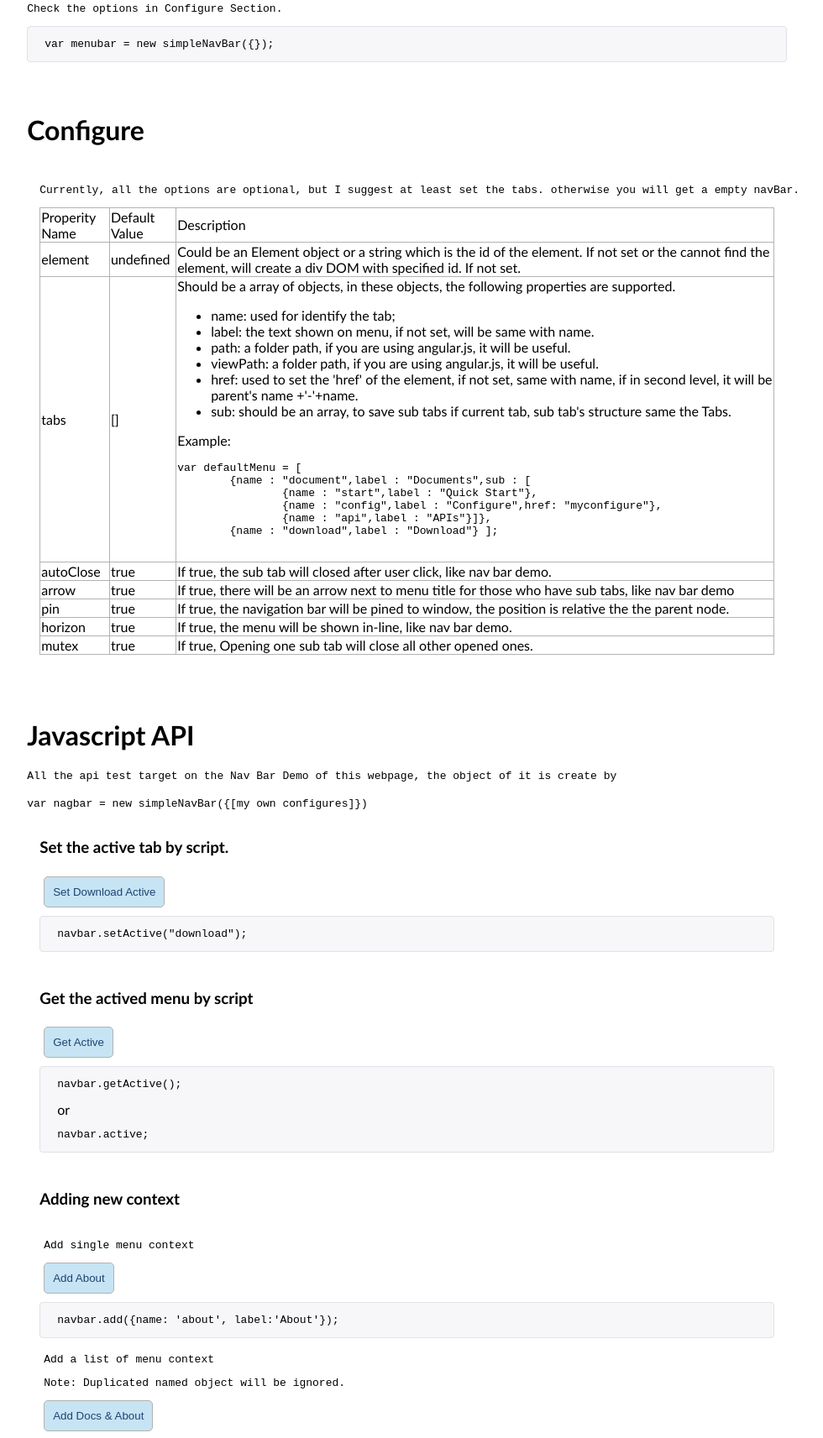
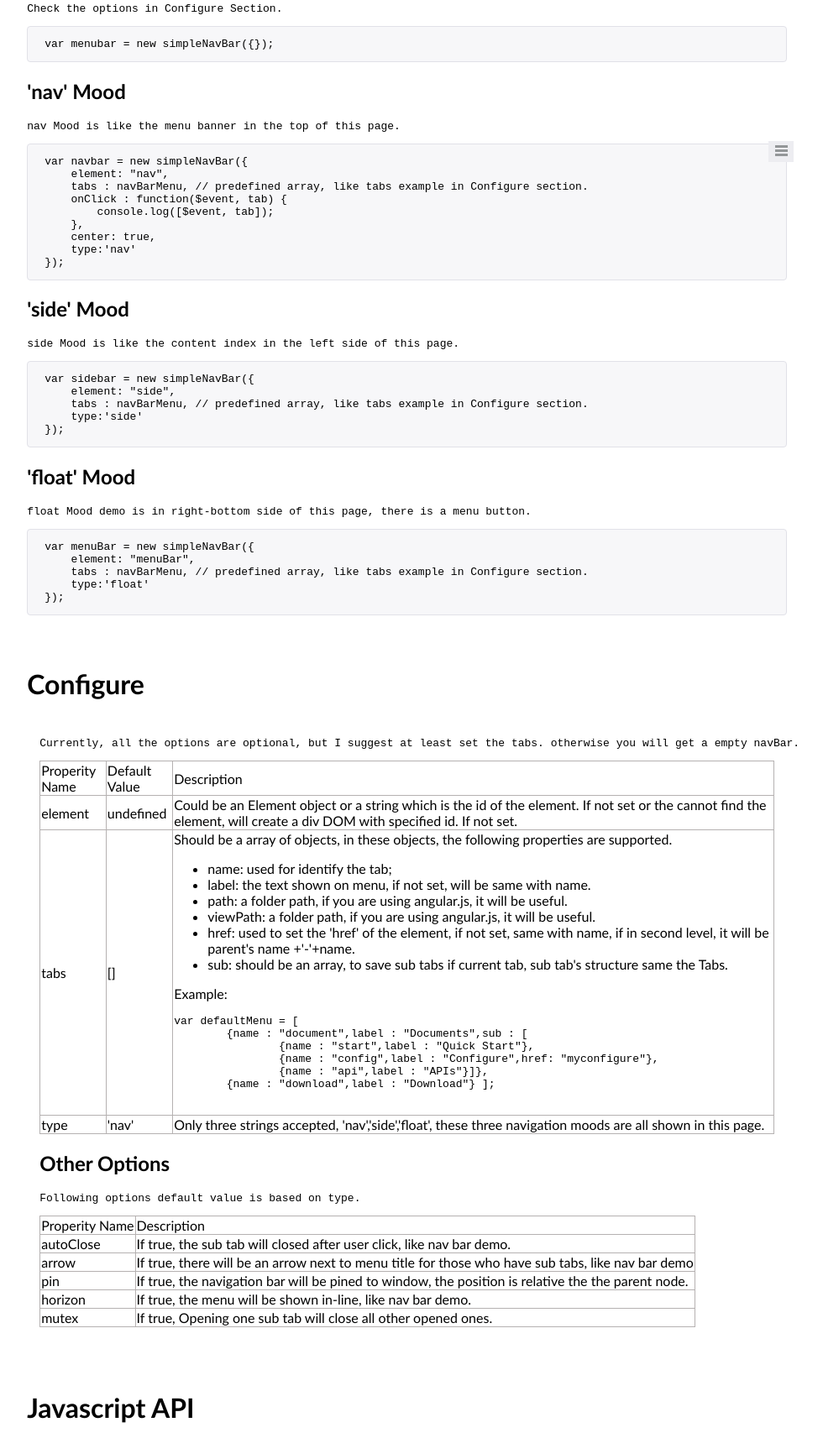
Before and after one commit to SherryXueyingLi/simple-navBar, a website: page index.html in a window 1280 px wide. Shown: the part 532-2245 px from the top of the page at 84% size, without its empty margins (265-1245 px from the left). Drawn offline with Linux system fonts and the light colour scheme.

Commit message:
menu bar modify

```diff
--- a/funcs.js
+++ b/funcs.js
@@ -3,7 +3,7 @@ var navBarMenu = [ {
 		{name : "demo", label : "Demos", sub : [
 			{name : "navbar",label : "Nav Bar"},
 			{name : "sidebar", label : "Side Bar"},
-			{name : "menubar", label : "Menu Bar", href:"demos/menubar.html"},
+			{name : "menubar", label : "Menu Bar"},
 			{name : "diy", label : "DIY"} ]},
 	{name : "download", label : "Download"}];
 var navbar = new simpleNavBar({
@@ -29,6 +29,39 @@ var sidebar = new simpleNavBar({
 		tabs : sideBarMenu,
 		type:'side'
 });
+
+var menubarOnClick = function($event, tabObj){
+	var e = document.createElement("pre");
+	e.textContent = "You just clicked "+tabObj.label;
+	document.getElementById("blackboard").appendChild(e);
+	setTimeout(function(){
+		setTimeout(function(){
+			e.remove();
+		}, 900);
+		e.animate([{opacity: 1},{opacity: 0}],1000);
+	}, 4000);
+};
+
+var menubar = new simpleNavBar({
+	element: 'menuBar',
+	tabs: [
+	{name: 'github', label: 'Github', href:"https://github.com/SherryXueyingLi/simple-navBar"},
+	{name:'js', label:'Javascript', sub:[
+		{name: 'kt', label: 'Knockout'},
+		{name: 'angular', label: 'AngularJs'},
+		{name: 'require', label: 'RequireJs'},
+		{name: 'jquery', label: 'JQuery'},
+		{name: 'boot', label: 'Bootstrapper'}]},
+	{name: 'css', label:'CSS'},
+	{name: 'html', label:'HTML'},
+	{name: 'script', label:'Scripts', sub:[
+		{name:'python', label: 'Python'},
+		{name:'php', label:'PHP'}]
+	}],
+	type: 'float',
+	onClick: menubarOnClick
+});
+
 
 
 	function getActive() {
--- a/index.html
+++ b/index.html
@@ -14,12 +14,16 @@
 
 	<div id="nav" ><div class="demoTitle">Nav Bar Demo</div></div>
 	</div>
+	<div class="menubarWidget">
+		<div id="menuBar" style="padding-top:15%"></div>
+		</div>
 	<div class="board">
 		<div class="sidebarWidget">
 			<div id="sideBar" style="padding-left:20px;">
 				<div style="top:10px; font-weight:bold; padding-left: 10px;">Side Bar Demo</div>
 			</div>
 		</div>
+
 
 			<div id="route" class="contentWidget" style=" ">
 				<div id="document-start" style="height: 100%;padding: 20px;">
@@ -44,6 +48,45 @@
 					<pre>var menubar = new simpleNavBar({});</pre>
 				</div>
 
+				<h2>'nav' Mood</h2>
+				<div class="funcZone">
+						<pre>nav Mood is like the menu banner in the top of this page. </pre>
+				</div>
+				<div class="codeZone">
+					<pre>var navbar = new simpleNavBar({
+    element: "nav",
+    tabs : navBarMenu, // predefined array, like tabs example in Configure section.
+    onClick : function($event, tab) {
+        console.log([$event, tab]);
+    },
+    center: true,
+    type:'nav'
+});</pre>
+				</div>
+
+				<h2>'side' Mood</h2>
+				<div class="funcZone">
+					<pre>side Mood is like the content index in the left side of this page. </pre>
+				</div>
+				<div class="codeZone">
+					<pre>var sidebar = new simpleNavBar({
+    element: "side",
+    tabs : navBarMenu, // predefined array, like tabs example in Configure section.
+    type:'side'
+});</pre>
+				</div>
+
+				<h2>'float' Mood</h2>
+				<div class="funcZone">
+					<pre>float Mood demo is in right-bottom side of this page, there is a menu button. </pre>
+				</div>
+				<div class="codeZone">
+					<pre>var menuBar = new simpleNavBar({
+    element: "menuBar",
+    tabs : navBarMenu, // predefined array, like tabs example in Configure section.
+    type:'float'
+});</pre>
+				</div>
 				</div>
 				<div id="myconfigure" style="height: 100%;padding: 20px;">
 				<h1>Configure</h1>
@@ -85,28 +128,43 @@
 							</td>
 							</tr>
 							<tr>
+							<td>type</td>
+							<td>'nav'</td>
+							<td>Only three strings accepted, 'nav','side','float', these three navigation moods are all shown in this page.</td>
+							</tr>
+						</tbody>
+					</table>
+
+					<h2>Other Options</h2>
+					<div class="funcZone">
+						<pre>Following options default value is based on type. </pre>
+					</div>
+
+					<table>
+						<thead><tr>
+							<td>Properity Name</td>
+							<td>Description</td>
+							</tr>
+						</thead>
+						<tbody>
+							<tr>
 							<td>autoClose</td>
-							<td>true</td>
 							<td>If true, the sub tab will closed after user click, like nav bar demo.</td>
 							</tr>
 							<tr>
 							<td>arrow</td>
-							<td>true</td>
 							<td>If true, there will be an arrow next to menu title for those who have sub tabs, like nav bar demo</td>
 							</tr>
 							<tr>
 							<td>pin</td>
-							<td>true</td>
 							<td>If true, the navigation bar will be pined to window, the position is relative the the parent node.</td>
 							</tr>
 							<tr>
 							<td>horizon</td>
-							<td>true</td>
 							<td>If true, the menu will be shown in-line, like nav bar demo.</td>
 							</tr>
 							<tr>
 							<td>mutex</td>
-							<td>true</td>
 							<td>If true, Opening one sub tab will close all other opened ones.</td>
 							</tr>
 						</tbody>
@@ -209,6 +267,15 @@
 						</div>
 					</div>
 				</div>
+				<div id="demo-menubar">
+					<h3>Menu Bar Demo Page Blackboard</h3>
+					<div class="funcZone">
+							<pre>Find the menu bar in right-bottom cornor</pre>
+					</div>
+					<div class="codeZone" style="height: 300px;"id="blackboard">
+					</div>
+
+				</div>
 				<div id="download">
 				<h1>Download</h1>
 				 <button><a href="https://github.com/SherryXueyingLi/simple-navBar" class="btn">View on GitHub</a>
--- a/simple-navBar.js
+++ b/simple-navBar.js
@@ -275,57 +275,97 @@
 		return;
 	};
 
-	var createCross = function(color){
-		var a = document.createElement("div");
-		a.classList.add("crossRemove");
-		return a;
+	var createRow = function(color){
+		var div = document.createElement("div");
+		div.style.position="relative";
+		var top=0;
+		for(var i=0; i<4; i++){
+			var a = document.createElement("div");
+			a.style.borderTop="solid 3px #939698";
+			a.style.position = "absolute";
+			a.style.width = "15px";
+			a.style.left = "0px";
+			a.style.display = "inline-block";
+			a.style.top = top+"px";
+			if(i!=1) top=top+5;
+			div.appendChild(a);
+		}
+		div.style.height="15px";
+		div.style.width="15px";
+		div.style.margin="0px";
+		return div;
 	};
 
 	var toggleMenu = function(div){
 		var element = this.options.element;
 		if(element.style.display==="none"){
 			slideLeft(element, div);
+			toCross(div.children[0]);
 		}else{
 			slideRight(element, div);
+			toRows(div.children[0]);
 		}
 	};
 
-	var  slideLeft = function(element, div){
+	var toCross = function(div){
+		setTimeout(function(){
+			div.children[1].style.WebkitTransform="rotate(45deg)";
+			div.children[0].style.opacity="0";
+			div.children[3].style.opacity="0";
+			div.children[2].style.WebkitTransform="rotate(-45deg)";
+		}, 150);
+		div.children[1].animate([{WebkitTransform: 'rotate(0deg)'},{WebkitTransform: 'rotate(45deg)'}], 150);
+		div.children[0].animate([{opacity: '1'},{opacity: '0'}], 150);
+		div.children[3].animate([{opacity: '1'},{opacity: '0'}], 150);
+		div.children[2].animate([{WebkitTransform: 'rotate(0deg)'},{WebkitTransform: 'rotate(-45deg)'}], 150);
+	};
+
+	var toRows = function(div){
+		setTimeout(function(){
+			div.children[1].style.WebkitTransform=null;
+			div.children[0].style.opacity="1";
+			div.children[3].style.opacity="1";
+			div.children[2].style.WebkitTransform=null;
+		}, 150);
+		div.children[1].animate([{WebkitTransform: 'rotate(45deg)'},{WebkitTransform: 'rotate(0deg)'}], 150);
+		div.children[0].animate([{opacity: '0'},{opacity: '1'}], 150);
+		div.children[3].animate([{opacity: '0'},{opacity: '1'}], 150);
+		div.children[2].animate([{WebkitTransform: 'rotate(-45deg)'},{WebkitTransform: 'rotate(0deg)'}], 150);
+	};
+
+	var  slideLeft = function(element){
 		var originalleft = element.style.left;
 		element.style.left=window.innerWidth+"px";
 		element.style.display="block";
 		setTimeout(function(){
 			element.style.left=originalleft;
 			element.style.overflow="";
-			div.classList.remove("menuIcon");
-			div.appendChild(createCross());
 		}, 150);
 		element.animate([{left: window.innerWidth+"px"},{left: originalleft}], 150);
 	};
 
-	var  slideRight = function(element, div){
+	var  slideRight = function(element){
 		var originalleft = element.style.left;
 		element.style.overflow="hidden";
 		setTimeout(function(){
 			element.style.display = 'none';
 			element.style.left=originalleft;
-			div.classList.add("menuIcon");
-			div.removeChild(div.children[0]);
 		}, 150);
 		element.animate([{left: originalleft},{left: window.innerWidth+"px"}], 150);
 	}
 
 	var creatBar = function(){
 		var div = document.createElement("div");
-		div.classList.add("menuIcon");
 		div.align="center";
 		div.style.cursor="pointer";
-		div.style.width="25px";
+		div.style.width="20px";
 		div.style.padding="5px";
 		div.style.position = "fixed";
 		div.style.backgroundColor = "#EDEDF1";
+		div.style.zIndex = "999";
 		div.style.left = window.innerWidth-100 +"px";
 		div.style.top = window.innerHeight-100 +"px";
+		div.appendChild(createRow("#939698"));
 		div.onclick = toggleMenu.bind(this, div);
 		return div;
 	};
@@ -544,7 +584,7 @@
 			}
 
 			options.element.classList.add(options.theme);
-
+			options.element.style.zIndex="998";
 			this.navbar = new navBar(options);
 			this.navbar.init();
 			options.scrollNav && setAutoNavigation.call(this.navbar, options.navTarget);
```
Also changed, not shown: demos/menubar.html (deleted, +0 -25 lines), demos/menubar.js (deleted, +0 -31 lines), demos/navbar.html (deleted), demos/navbar.js (deleted).
